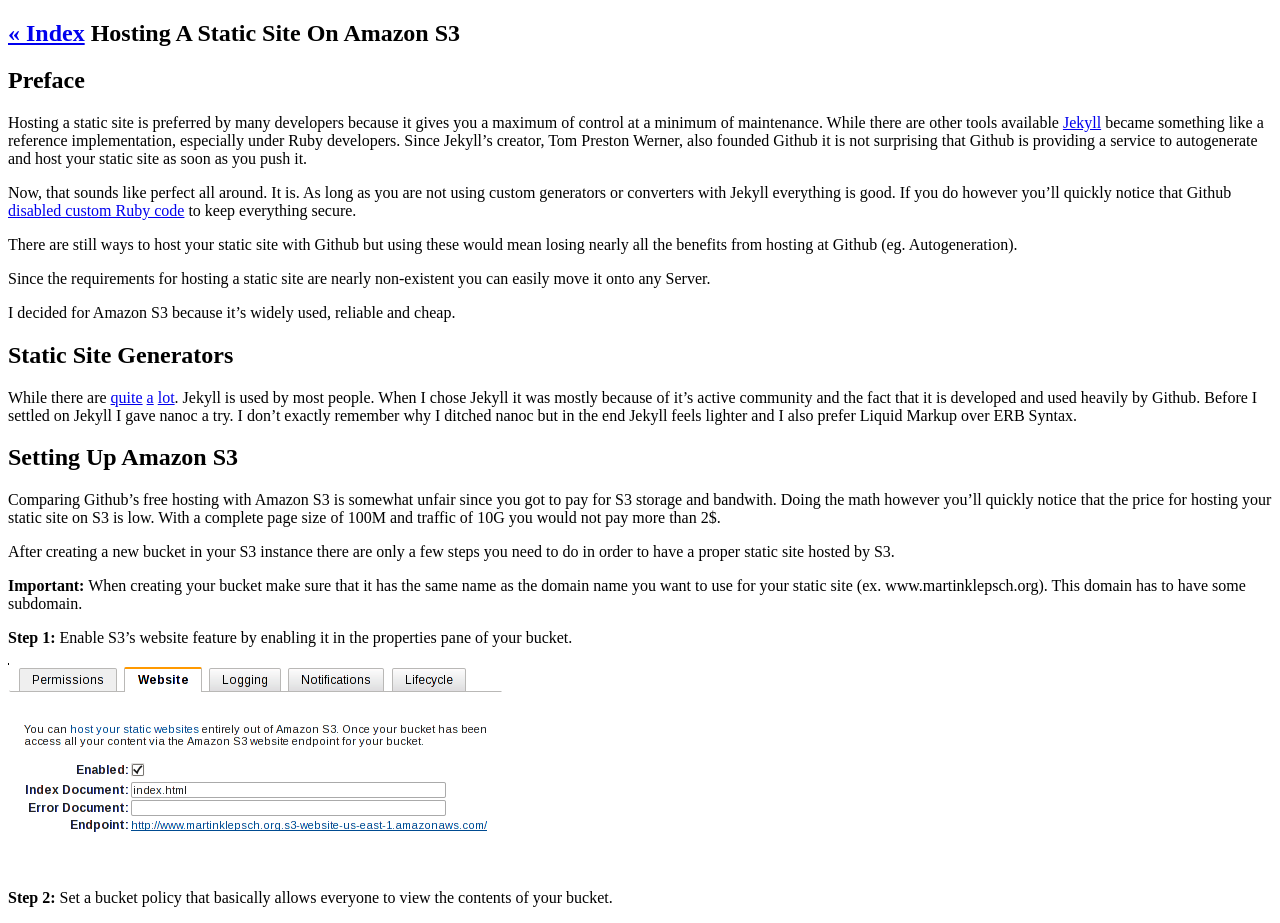
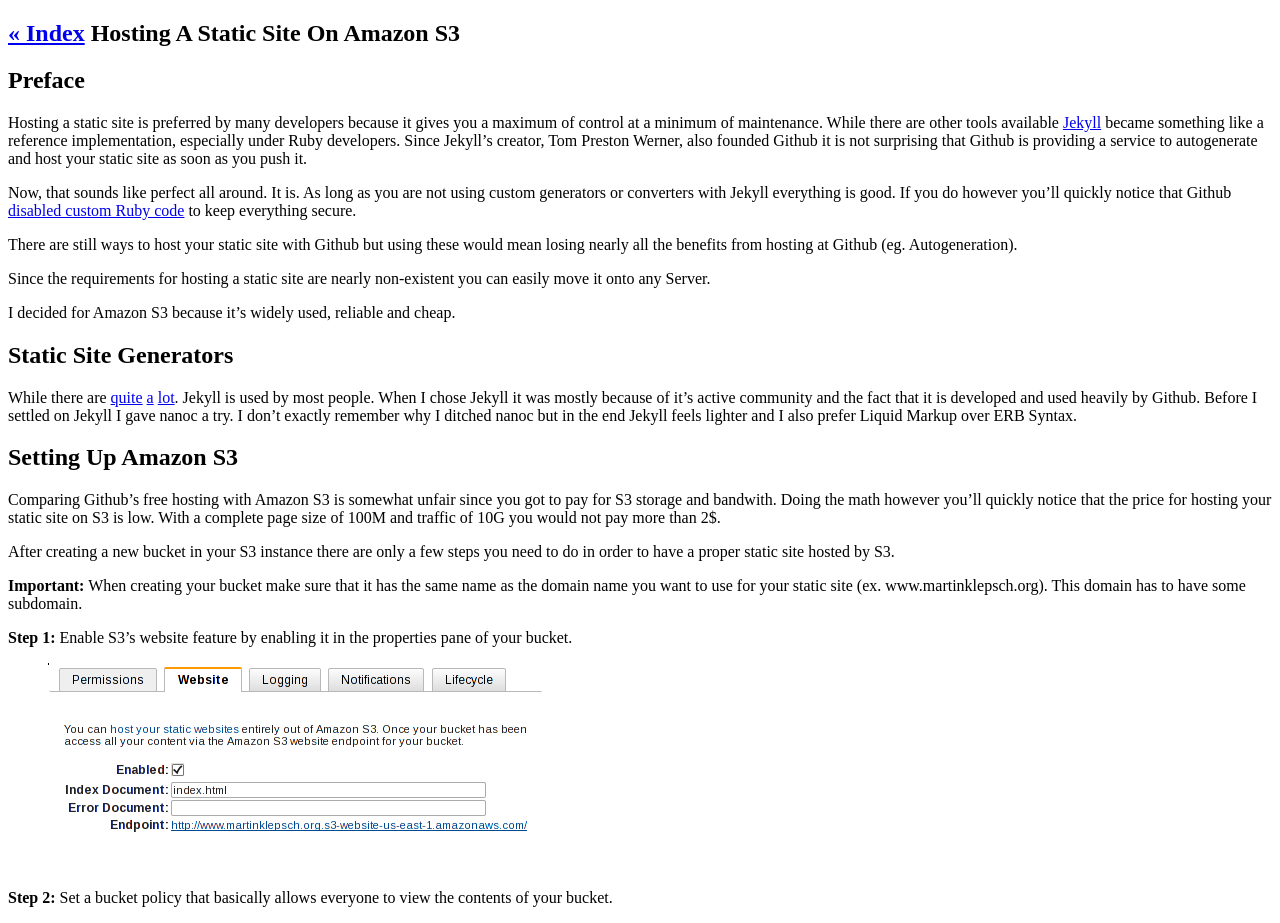
Before and after one commit to martinklepsch/martinklepsch.org, a Jekyll site: the page built from _posts/2012-02-20-Hosting-A-Static-Site-On-S3.markdown, in a window 1280 px wide. Shown: the top 923 px of the page. Built offline with Jekyll 4.4.1, drawn with Linux system fonts in a browser that asks for light colours; nearby versions of some CDN libraries; grey boxes are pictures that could not be loaded.

Commit message:
update some posts and improve displaying of wide images

```diff
--- a/_posts/2012-02-20-Hosting-A-Static-Site-On-S3.markdown
+++ b/_posts/2012-02-20-Hosting-A-Static-Site-On-S3.markdown
@@ -55,7 +55,9 @@
 
 **Step 1:** Enable S3's website feature by enabling it in the properties pane of your bucket.
 
-![Website settings in the bucket propertie pane](/images/website-settings-s3.png)
+<figure>
+<img alt='Website settings in the bucket propertie pane' src='/images/website-settings-s3.png'>
+</figure>
 
 **Step 2:** Set a bucket policy that basically allows everyone to view the contents of your bucket.
 
--- a/_posts/2013-12-05-What-Do-We-Need-To-Know.markdown
+++ b/_posts/2013-12-05-What-Do-We-Need-To-Know.markdown
@@ -4,6 +4,7 @@
 tags: webdevelopment
 title: What do we need to know?
 ---
+
 > I go through periods of self-doubt about my qualifications as a web developer.
 > I have a sense I’m not alone in this. Our field is by nature a generalists’
 > field, where expertise involves synthesis of concepts and technologies, not
@@ -15,6 +16,8 @@
 you never heard of* and you have no idea what they are talking about. Web
 development being a profession that develops so fast and in so many directions
 at the same time <strike>sometimes</strike> makes it hard to follow along.
+
+<figure> <img src='/images/fear.gif' > </figure>
 
 > There’s no defined lesson plan or standardized test for the many branches of
 > real-world applied web development, and the whole profession is a moving target.
--- a/stylesheets/martinklepschorg-v2.scss
+++ b/stylesheets/martinklepschorg-v2.scss
@@ -130,33 +130,23 @@
 
 #container { margin-bottom: 100px; }
 
-// #hibar {
-//   border-top: 1px solid lighten($dark, 90%);
-//   background-color: white;
-//   position: fixed;
-//   bottom: 0;
-//   right: 0;
-//   left: 0;
-//   padding: 0.7em 0.7em;
-// }
-
-@media screen and (max-width: 550px) {
-  #hibar .nice {
-    display: none;
-  }
-}
 
 h1,h2,h3,h4,h5,h6,.gist{
   padding: 2em 20px 1em 20px;
   max-width: 640px;
 }
-h1,h2,h3,h4,h5,h6 {
+h1,h2,h3,h4,h5,h6, figure {
   padding: 2em 2em 1em 2em;
 }
 
 section > p, ul, ol {
   max-width: 500px;
   padding: 2em 2em 1em 2em;
+}
+
+figure img {
+  display: block;
+  margin: 0 auto;
 }
 
 ul { list-style-type: circle }
```
Also changed, not shown: images/fear.gif (added).
